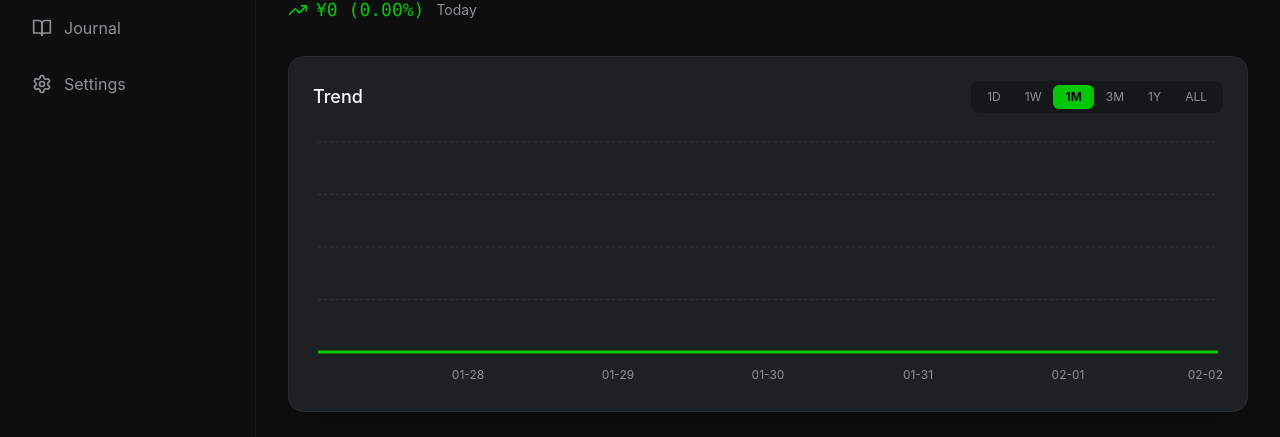
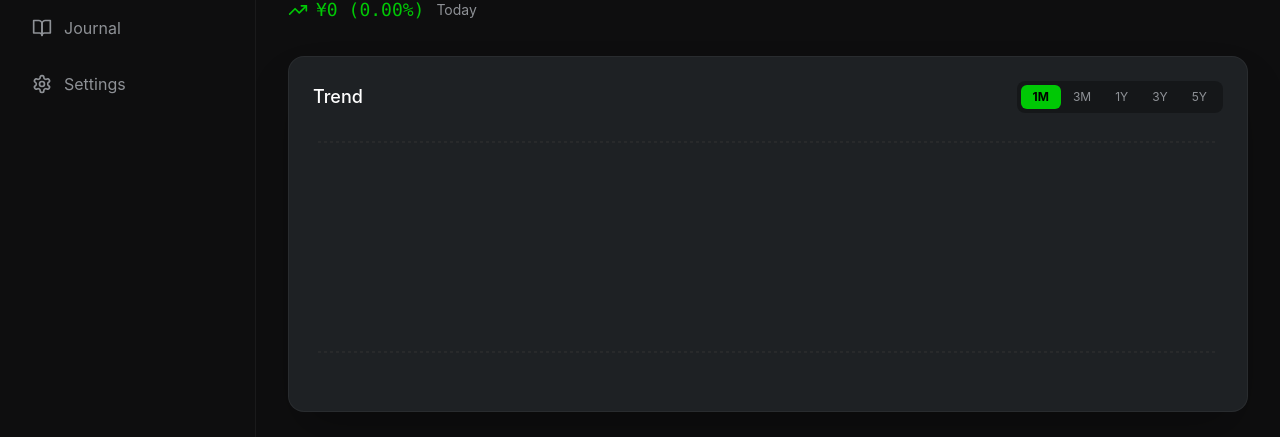
Before and after one commit to lazywater-11/AssetBox, a React (Vite) app: page / in a window 1280 px wide. Both pictures are taken after a click on the button "Continue as Guest". Shown: the part 204-641 px from the top of the page. Built offline with nearby package versions, Linux system fonts and the light colour scheme; no server answers.

Commit message:
feat: add cloud function for daily net worth snapshot & fix dashboard chart periods

```diff
--- a/components/Dashboard.tsx
+++ b/components/Dashboard.tsx
@@ -1,4 +1,4 @@
-import React from 'react';
+import React, { useState } from 'react';
 import { AreaChart, Area, Tooltip, ResponsiveContainer, XAxis, YAxis, CartesianGrid } from 'recharts';
 import { AppState, Asset, AssetType, Currency } from '../types';
 import { ICONS } from '../constants';
@@ -71,31 +71,37 @@ const Dashboard: React.FC<DashboardProps> = ({ state, exchangeRate, onNavigate }
   };
 
   // --- Chart Data Logic ---
-  // Generate data for the last 7 days (default) using history
-  const getChartData = () => {
-      const days = 7; // Fixed 7 days for Trend view
-      const data = [];
+  type Period = '1M' | '3M' | '1Y' | '3Y' | '5Y';
+  const [activePeriod, setActivePeriod] = useState<Period>('1M');
+
+  const periodToDays: Record<Period, number> = {
+    '1M': 30,
+    '3M': 90,
+    '1Y': 365,
+    '3Y': 365 * 3,
+    '5Y': 365 * 5,
+  };
+
+  const getChartData = (period: Period) => {
+    const days = periodToDays[period];
     const historyMap = new Map((state.history || []).map(h => [h.date, h.value]));
-
     const today = new Date();
 
+    const data = [];
     for (let i = days - 1; i >= 0; i--) {
       const d = new Date(today);
       d.setDate(today.getDate() - i);
       const dateStr = d.toISOString().split('T')[0];
-
       const val = historyMap.get(dateStr);
-          // "If it was 0 before let it be 0"
-          data.push({
-              name: dateStr.slice(5), // MM-DD
-              value: val !== undefined ? val : 0,
-              fullDate: dateStr
-          });
+      if (val !== undefined) {
+        const label = days <= 30 ? dateStr.slice(5) : dateStr.slice(0, 7);
+        data.push({ name: label, value: val, fullDate: dateStr });
+      }
     }
     return data;
   };
 
-  const chartData = getChartData();
+  const chartData = getChartData(activePeriod);
 
   return (
     <div className="space-y-8 animate-in fade-in duration-500">
@@ -121,8 +127,13 @@ const Dashboard: React.FC<DashboardProps> = ({ state, exchangeRate, onNavigate }
         <div className="flex justify-between items-center mb-6">
           <h3 className="text-lg font-medium text-white">Trend</h3>
           <div className="flex bg-black/30 rounded-lg p-1">
-            {['1D', '1W', '1M', '3M', '1Y', 'ALL'].map(t => (
-              <button key={t} className={`px-3 py-1 text-xs rounded-md transition-colors ${t === '1M' ? 'bg-brand-green text-black font-bold' : 'text-brand-muted hover:text-white'}`}>
+            {(['1M', '3M', '1Y', '3Y', '5Y'] as Period[]).map(t => (
+              <button
+                key={t}
+                onClick={() => setActivePeriod(t)}
+                className={`px-3 py-1 text-xs rounded-md transition-colors ${activePeriod === t ? 'bg-brand-green text-black font-bold' : 'text-brand-muted hover:text-white'
+                  }`}
+              >
                 {t}
               </button>
             ))}
@@ -133,8 +144,8 @@ const Dashboard: React.FC<DashboardProps> = ({ state, exchangeRate, onNavigate }
             <AreaChart data={chartData}>
               <defs>
                 <linearGradient id="colorVal" x1="0" y1="0" x2="0" y2="1">
-                  <stop offset="5%" stopColor="#00C805" stopOpacity={0.3}/>
-                  <stop offset="95%" stopColor="#00C805" stopOpacity={0}/>
+                  <stop offset="5%" stopColor="#00C805" stopOpacity={0.3} />
+                  <stop offset="95%" stopColor="#00C805" stopOpacity={0} />
                 </linearGradient>
               </defs>
               <CartesianGrid strokeDasharray="3 3" stroke="#333" vertical={false} />
@@ -142,7 +153,7 @@ const Dashboard: React.FC<DashboardProps> = ({ state, exchangeRate, onNavigate }
                 dataKey="name"
                 axisLine={false}
                 tickLine={false}
-                tick={{fill: '#8e9196', fontSize: 12}}
+                tick={{ fill: '#8e9196', fontSize: 12 }}
                 dy={10}
               />
               <YAxis
@@ -179,7 +190,7 @@ const Dashboard: React.FC<DashboardProps> = ({ state, exchangeRate, onNavigate }
         >
           <div className="flex items-center gap-3 mb-4">
             <div className="p-2 bg-blue-500/10 rounded-lg text-blue-500">
-                <ICONS.Portfolio className="w-5 h-5"/>
+              <ICONS.Portfolio className="w-5 h-5" />
             </div>
             <div>
               <span className="text-brand-muted text-xs uppercase tracking-wider font-bold">Stock</span>
@@ -217,7 +228,7 @@ const Dashboard: React.FC<DashboardProps> = ({ state, exchangeRate, onNavigate }
         >
           <div className="flex items-center gap-3 mb-4">
             <div className="p-2 bg-yellow-500/10 rounded-lg text-yellow-500">
-                <ICONS.Crypto className="w-5 h-5"/>
+              <ICONS.Crypto className="w-5 h-5" />
             </div>
             <div>
               <span className="text-brand-muted text-xs uppercase tracking-wider font-bold">Crypto</span>
@@ -243,7 +254,7 @@ const Dashboard: React.FC<DashboardProps> = ({ state, exchangeRate, onNavigate }
         >
           <div className="flex items-center gap-3 mb-4">
             <div className="p-2 bg-brand-green/10 rounded-lg text-brand-green">
-                <ICONS.Cash className="w-5 h-5"/>
+              <ICONS.Cash className="w-5 h-5" />
             </div>
             <div>
               <span className="text-brand-muted text-xs uppercase tracking-wider font-bold">Cash & Other</span>
@@ -269,7 +280,7 @@ const Dashboard: React.FC<DashboardProps> = ({ state, exchangeRate, onNavigate }
         >
           <div className="flex items-center gap-3 mb-4">
             <div className="p-2 bg-purple-500/10 rounded-lg text-purple-500">
-                <ICONS.Lent className="w-5 h-5"/>
+              <ICONS.Lent className="w-5 h-5" />
             </div>
             <div>
               <span className="text-brand-muted text-xs uppercase tracking-wider font-bold">Money Lent</span>
@@ -295,7 +306,7 @@ const Dashboard: React.FC<DashboardProps> = ({ state, exchangeRate, onNavigate }
         >
           <div className="flex items-center gap-3 mb-4">
             <div className="p-2 bg-red-500/10 rounded-lg text-red-500">
-                <ICONS.Debt className="w-5 h-5"/>
+              <ICONS.Debt className="w-5 h-5" />
             </div>
             <div>
               <span className="text-brand-muted text-xs uppercase tracking-wider font-bold">Liabilities</span>
```
Also changed, not shown: 1 other file (tests, documents, lock files or other folders). Lines whose indentation alone changed are shown as unchanged.
